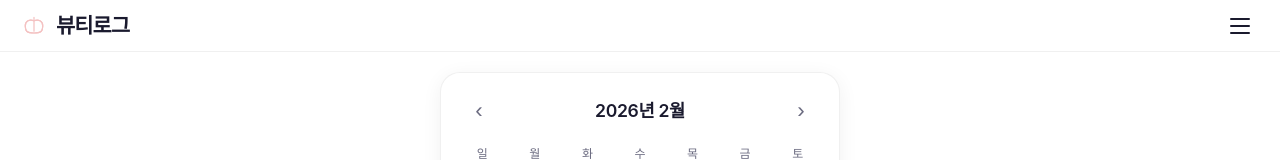
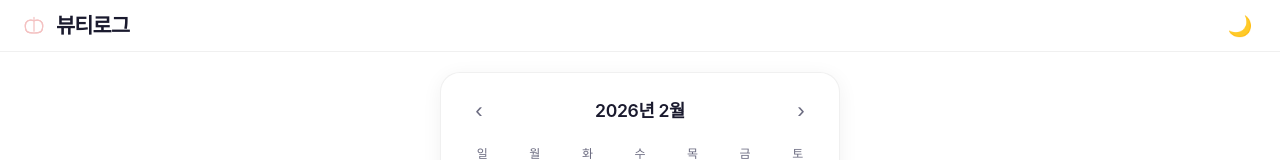
Before and after one commit to dumi33/BeautyLog, a Next.js app: page / in a window 1280 px wide. Shown: the top 160 px of the page. Built offline with nearby package versions, Linux system fonts and the light colour scheme.

Commit message:
add darkmode toggle button

```diff
--- a/app/components/TopBar.jsx
+++ b/app/components/TopBar.jsx
@@ -1,6 +1,32 @@
 'use client'
 
+import { useState, useEffect } from 'react';
+
 function TopBar() {
+    const [isDark, setIsDark] = useState(false);
+
+    useEffect(() => {
+        // Check for saved theme preference
+        const savedTheme = localStorage.getItem('theme');
+        const prefersDark = savedTheme === 'dark';
+        setIsDark(prefersDark);
+        if (prefersDark) {
+            document.documentElement.classList.add('dark');
+        }
+    }, []);
+
+    const toggleDarkMode = () => {
+        const newIsDark = !isDark;
+        setIsDark(newIsDark);
+        if (newIsDark) {
+            document.documentElement.classList.add('dark');
+            localStorage.setItem('theme', 'dark');
+        } else {
+            document.documentElement.classList.remove('dark');
+            localStorage.setItem('theme', 'light');
+        }
+    };
+
     return (
         <header className="top-bar">
             <div className="top-bar-brand">
@@ -30,10 +56,13 @@ function TopBar() {
                 </span>
                 <h1 className="top-bar-logo">뷰티로그</h1>
             </div>
-            <button type="button" className="top-bar-menu" aria-label="메뉴">
-                <span className="hamburger" />
-                <span className="hamburger" />
-                <span className="hamburger" />
+            <button
+                type="button"
+                className="dark-mode-toggle"
+                onClick={toggleDarkMode}
+                aria-label={isDark ? "라이트 모드로 전환" : "다크 모드로 전환"}
+            >
+                {isDark ? '☀️' : '🌙'}
             </button>
         </header>
     );
--- a/app/globals.css
+++ b/app/globals.css
@@ -29,6 +29,27 @@
     --radius-lg: 16px;
     --radius-md: 14px;
     --radius-full: 9999px;
+}
+
+/* Dark Mode */
+html.dark {
+    --bg: #1a1a2e;
+    --bg-soft: #16213e;
+    --surface: #0f3460;
+    --surface-card: #16213e;
+    --point: #e94560;
+    --point-soft: #533483;
+    --rose: #e94560;
+    --rose-soft: #533483;
+    --lavender: #9d8bb8;
+    --lavender-soft: #3a2a52;
+    --sage: #6bb892;
+    --sage-soft: #2a4a3a;
+    --text: #eaeaea;
+    --text-soft: #a8a8b8;
+    --border: rgba(255, 255, 255, 0.1);
+    --shadow-card: 0 4px 20px rgba(0, 0, 0, 0.3);
+    --shadow-card-hover: 0 12px 40px rgba(0, 0, 0, 0.4);
 }
 
 html {
@@ -130,6 +151,30 @@ body {
     height: 2px;
     background: var(--text);
     border-radius: 1px;
+}
+
+/* Dark Mode Toggle */
+.dark-mode-toggle {
+    width: 40px;
+    height: 40px;
+    display: flex;
+    align-items: center;
+    justify-content: center;
+    border: none;
+    background: transparent;
+    font-size: 1.25rem;
+    cursor: pointer;
+    border-radius: var(--radius-md);
+    transition: background 0.2s, transform 0.2s;
+}
+
+.dark-mode-toggle:hover {
+    background: var(--point-soft);
+    transform: scale(1.1);
+}
+
+.dark-mode-toggle:active {
+    transform: scale(0.95);
 }
 
 /* ===== Bottom Navigation ===== */
--- a/app/views/MyTabView.jsx
+++ b/app/views/MyTabView.jsx
@@ -67,16 +67,6 @@ function MyTabView() {
                         <span className="my-menu-label">계정 관리</span>
                         <span className="my-menu-arrow">›</span>
                     </li>
-                    <li className="my-menu-item">
-                        <span className="my-menu-icon">🎨</span>
-                        <span className="my-menu-label">테마 설정</span>
-                        <span className="my-menu-arrow">›</span>
-                    </li>
-                    <li className="my-menu-item">
-                        <span className="my-menu-icon">ℹ️</span>
-                        <span className="my-menu-label">앱 정보</span>
-                        <span className="my-menu-arrow">›</span>
-                    </li>
                 </ul>
             </section>
         </div>
```
